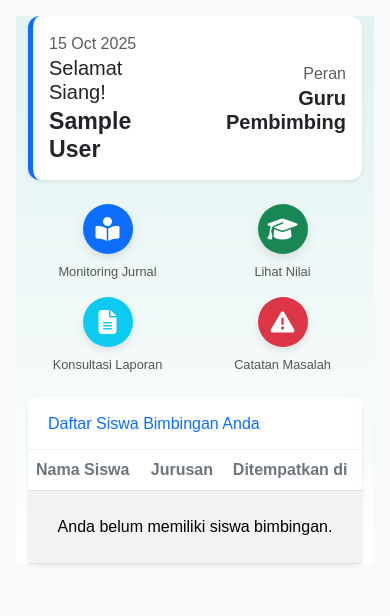
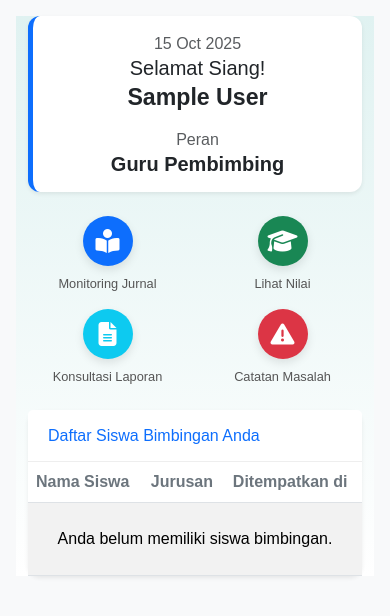
Before and after one commit to mughie77/pkl-k2, a PHP site: page /pkl-digital/teacher_dashboard.php in a window 390 px wide. Shown: the top 616 px of the page. Run offline with PHP 8.4, Linux system fonts and the light colour scheme; the visitor is signed in with stand-in values (Sample User, id 1); data comes from the database, SQL or seed files in the repository; data that the repository does not hold is empty; some libraries are stand-ins or nearby versions.

Commit message:
fix: Make teacher dashboard header responsive
This commit fixes a layout issue on the teacher dashboard where the header content would overlap on small screens.

The changes include:
- Applied Bootstrap 5 responsive flexbox and text alignment classes to the dashboard header in `teacher_dashboard.php`.
- The header content now stacks vertically on mobile devices and returns to a side-by-side layout on larger screens, ensuring it is displayed correctly across all screen sizes.

```diff
--- a/teacher_dashboard.php
+++ b/teacher_dashboard.php
@@ -41,13 +41,13 @@ try {
 <div class="container-fluid teacher-dashboard student-dashboard">
     <!-- Header Dashboard -->
     <div class="dashboard-header card p-3 mb-4 shadow-sm">
-        <div class="d-flex justify-content-between align-items-center">
-            <div>
+        <div class="d-flex flex-column flex-md-row justify-content-between align-items-md-center">
+            <div class="text-center text-md-start">
                 <p class="text-muted mb-0"><?php echo date('d M Y'); ?></p>
                 <h5 class="mb-1"><?php echo $greeting; ?>!</h5>
                 <h3 class="fw-bold mb-0"><?php echo htmlspecialchars($teacher_name); ?></h3>
             </div>
-            <div class="text-end">
+            <div class="text-center text-md-end mt-3 mt-md-0">
                 <p class="text-muted mb-0">Peran</p>
                 <h5 class="fw-bold mb-0">Guru Pembimbing</h5>
             </div>
```
